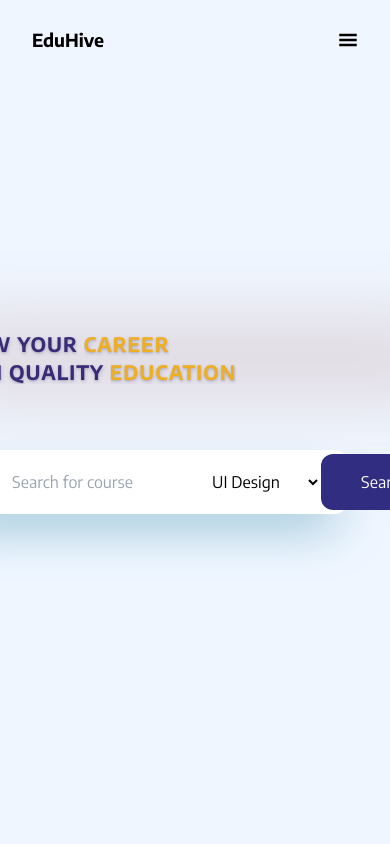
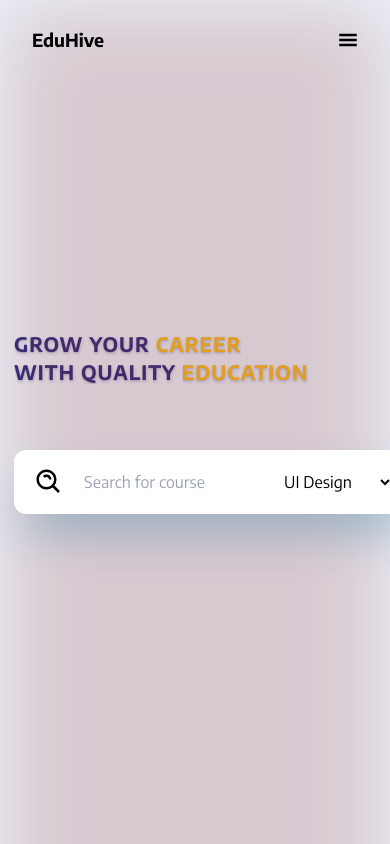
Before and after one commit to Harshhhh1701/CODEFEST-THAPA, a React (Create React App) app: page / in a window 390 px wide. Shown: the top 844 px of the page. Built offline with nearby package versions, Linux system fonts and the light colour scheme.

Commit message:
fixed the hero sentence for all mobiles

```diff
--- a/src/components/HeroContent/index.jsx
+++ b/src/components/HeroContent/index.jsx
@@ -23,8 +23,8 @@ const spanVariants = {
 const HeroSection = () => {
   return (
     <div className="h-screen w-screen grid grid-cols-1 sm:grid-cols-2 items-center justify-items-center">
-      <div className="sm:ml-28">
-        <h1 className="text-xl sm:text-7xl font-bold uppercase relative text-indigo-900 tracking-wider text-shadow-md">
+      <div className=" ml-36 sm:ml-28">
+        <h1 className="text-xl sm:text-7xl font-bold uppercase sm:relative text-indigo-900 tracking-wider text-shadow-md">
           <motion.span
             variants={spanVariants}
             initial="initial"
@@ -59,7 +59,7 @@ const HeroSection = () => {
           </motion.span>
           <div className="bg-red-900 absolute top-0 left-0 w-full h-full blur-[40px] opacity-20 rounded-lg -z-1" />
         </h1>
-        <Input />
+        <Input  />
       </div>
 
       <div className="hidden sm:flex h-full justify-center relative w-full">
```
